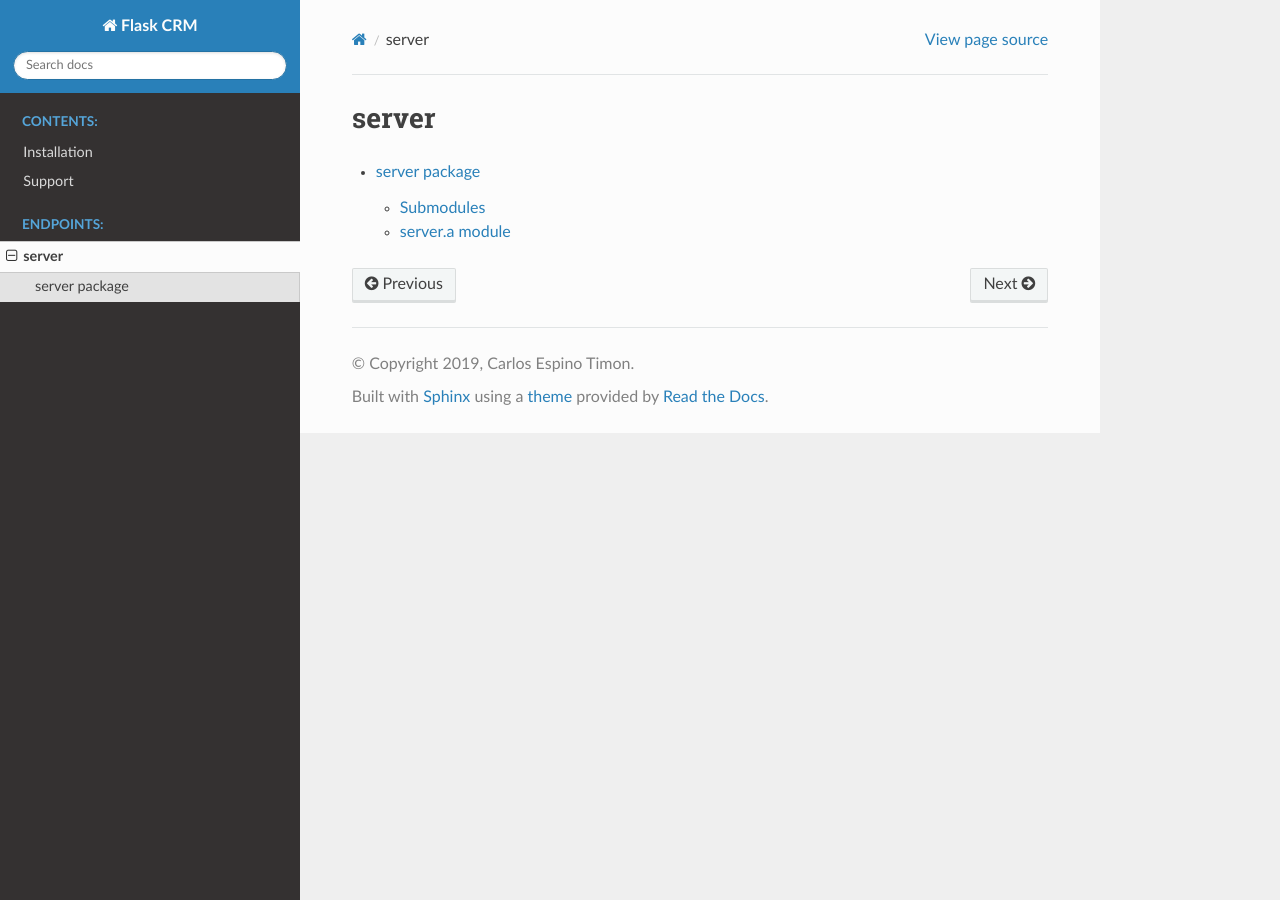
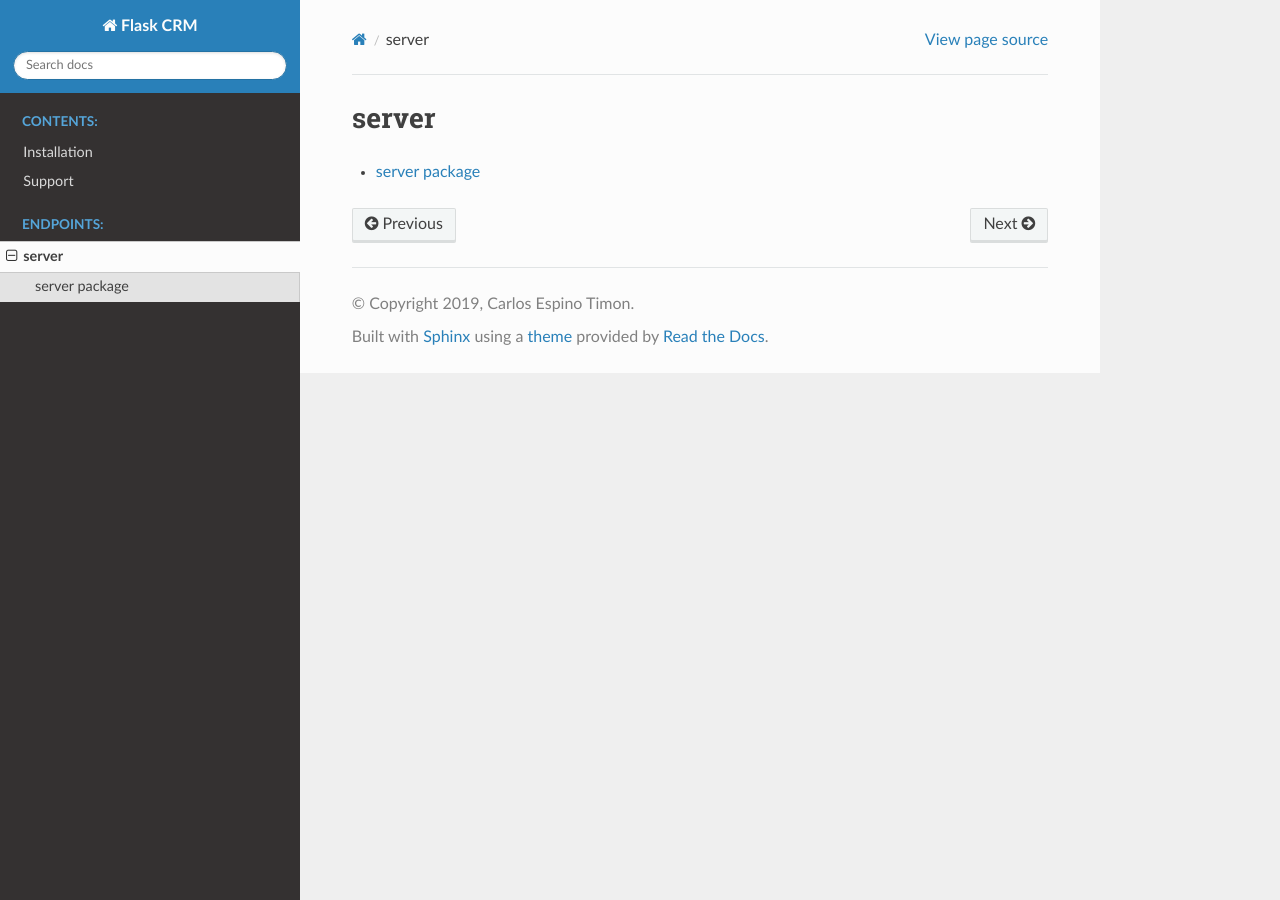
Before and after one commit to CarlosEspinoTimon/crm_service, a Sphinx documentation site: the page built from app/docs/modules.rst, in a window 1280 px wide. Built offline with Sphinx 7.4.7 and the Read the Docs theme 2.0.0, drawn with Linux system fonts in a browser that asks for light colours.

Commit message:
Autogenerate documentation with githook

```diff
--- a/app/docs/server.rst
+++ b/app/docs/server.rst
@@ -5,14 +5,3 @@ server package
    :members:
    :undoc-members:
    :show-inheritance:
-
-Submodules
-----------
-
-server.a module
----------------
-
-.. automodule:: server.a
-   :members:
-   :undoc-members:
-   :show-inheritance:
```
Also changed, not shown: 9 other files.
